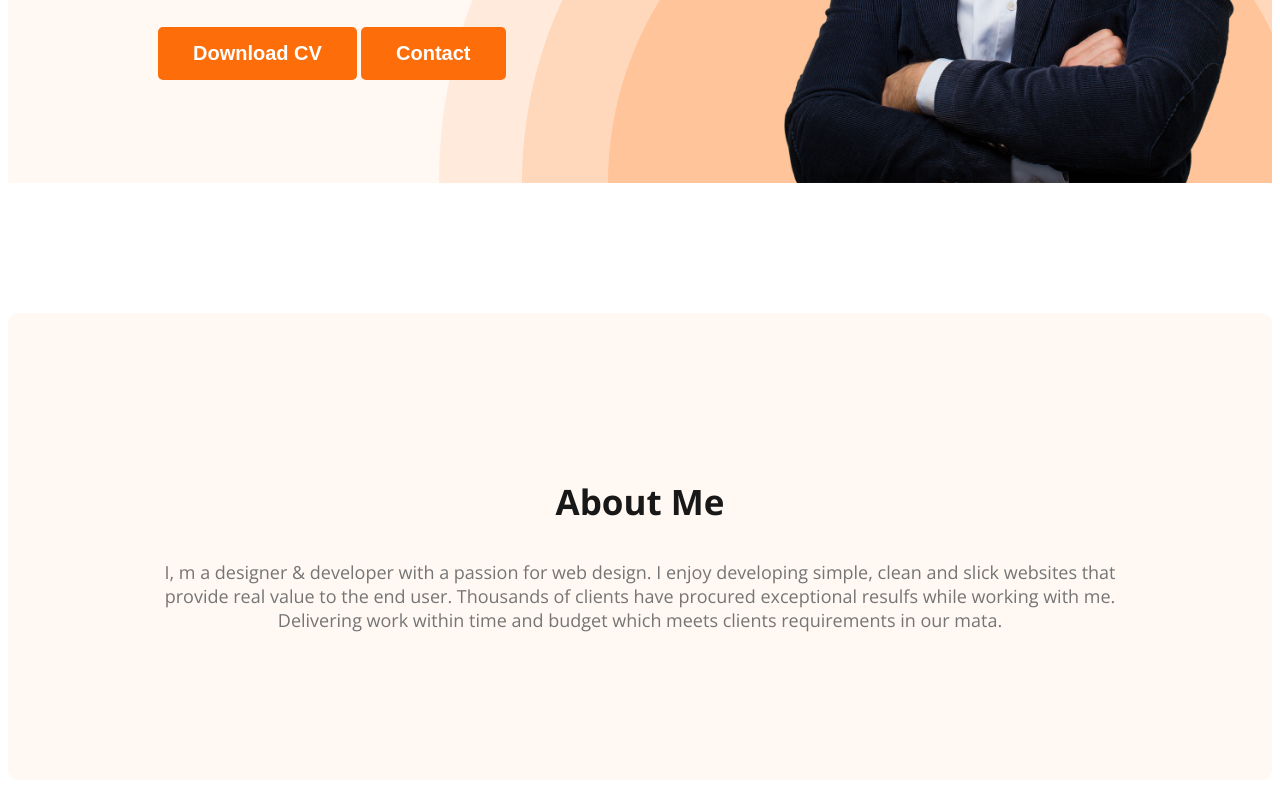
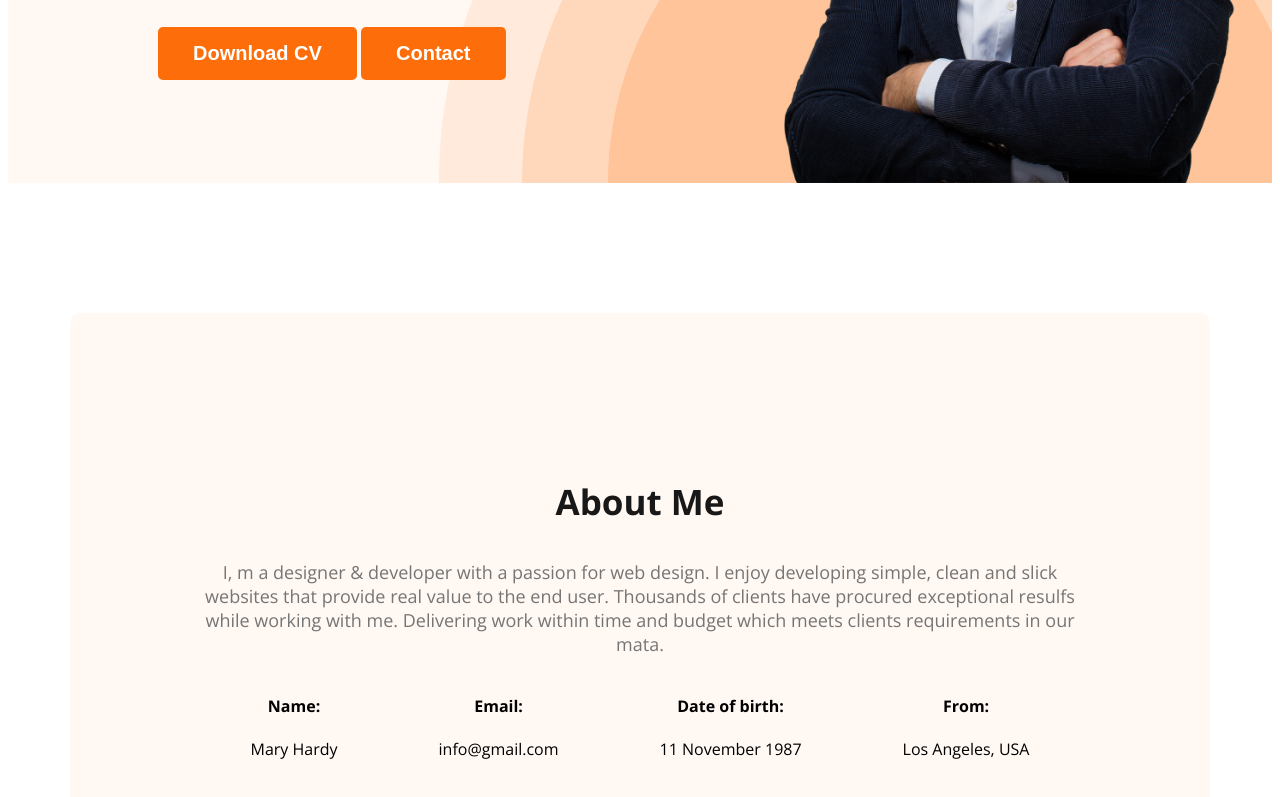
Before and after one commit to anik64tlg/web-developer-portfolio, a plain HTML site: page index.html in a window 1280 px wide. Shown: the part 585-1382 px from the top of the page. Drawn offline with nearby package versions, Linux system fonts and the light colour scheme.

Commit message:
added about informations

```diff
--- a/index.html
+++ b/index.html
@@ -1,16 +1,18 @@
 <!DOCTYPE html>
 <html lang="en">
   <head>
-    <meta charset="UTF-8">
-    <meta name="viewport" content="width=device-width, initial-scale=1.0">
+    <meta charset="UTF-8" />
+    <meta name="viewport" content="width=device-width, initial-scale=1.0" />
     <title>Web Developer Portfolio</title>
 
-    <link rel="preconnect" href="https://fonts.googleapis.com">
-<link rel="preconnect" href="https://fonts.gstatic.com" crossorigin>
-<link href="https://fonts.googleapis.com/css2?family=Open+Sans:wght@400;700;800&display=swap" rel="stylesheet">
+    <link rel="preconnect" href="https://fonts.googleapis.com" />
+    <link rel="preconnect" href="https://fonts.gstatic.com" crossorigin />
+    <link
+      href="https://fonts.googleapis.com/css2?family=Open+Sans:wght@400;700;800&display=swap"
+      rel="stylesheet"
+    />
 
-    <link rel="stylesheet" href="styles/portfolio.css">
-
+    <link rel="stylesheet" href="styles/portfolio.css" />
   </head>
   <body>
     <header class="header">
@@ -25,14 +27,17 @@
 
       <div class="banner">
         <div class="banner-content">
-                <h3 class="banner-greeting">Hi, I  am</h3>
+          <h3 class="banner-greeting">Hi, I am</h3>
           <h1 class="banner-title">Mary Hardy</h1>
-                <p class="banner-description">Shot what able cold new see hold.Friendly as an betrayed formerly he. Morning because as to society behaved moments.</p>
+          <p class="banner-description">
+            Shot what able cold new see hold.Friendly as an betrayed formerly
+            he. Morning because as to society behaved moments.
+          </p>
           <button class="btn-primary">Download CV</button>
           <button class="btn-primary">Contact</button>
         </div>
 
-            <img class="profile-pic" src="images/hardy.png" alt="">
+        <img class="profile-pic" src="images/hardy.png" alt="" />
       </div>
     </header>
 
@@ -40,13 +45,36 @@
       <section class="about">
         <h3 class="section-title">About Me</h3>
         <p class="section-description">
-                I, m a designer & developer with a passion for web design. I enjoy developing simple, clean and slick websites that provide real value to the end user. Thousands of clients have procured exceptional resulfs while working with me. Delivering work within time and budget which meets clients requirements in our mata.
+          I, m a designer & developer with a passion for web design. I enjoy
+          developing simple, clean and slick websites that provide real value to
+          the end user. Thousands of clients have procured exceptional resulfs
+          while working with me. Delivering work within time and budget which
+          meets clients requirements in our mata.
         </p>
+
+        <div class="about-info-container">
+            <!-- .about-info*4>h4.info-title+p.info-description -->
+
+            <div class="about-info">
+                <h4 class="info-title">Name:</h4>
+                <p class="info-description">Mary Hardy</p>
+            </div>
+            <div class="about-info">
+                <h4 class="info-title">Email:</h4>
+                <p class="info-description">info@gmail.com</p>
+            </div>
+            <div class="about-info">
+                <h4 class="info-title">Date of birth:</h4>
+                <p class="info-description">11 November 1987</p>
+            </div>
+            <div class="about-info">
+                <h4 class="info-title">From:</h4>
+                <p class="info-description">Los Angeles, USA</p>
+            </div>
+        </div>
       </section>
     </main>
 
-    <footer>
-
-    </footer>
+    <footer></footer>
   </body>
 </html>
--- a/styles/portfolio.css
+++ b/styles/portfolio.css
@@ -108,6 +108,10 @@ nav a {
 }
 
 /* main section styles */
+main{
+  max-width: 1140px;
+  margin: 0 auto;
+}
 
 /* about section styles */
 .about {
@@ -116,3 +120,11 @@ nav a {
   background: #fff8f3;
   margin: 130px 0px;
 }
+
+.about-info-container{
+  display: flex;
+  justify-content: space-around;
+}
+.about-info{
+  text-align: center;
+}
```
Lines whose indentation alone changed are shown as unchanged.
